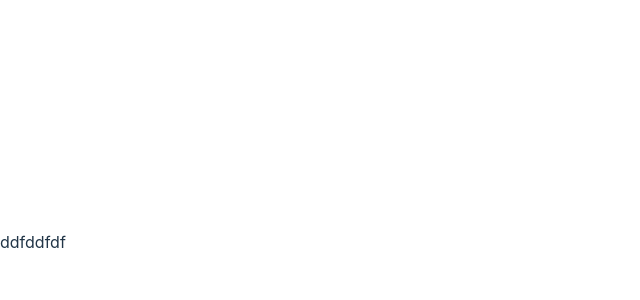
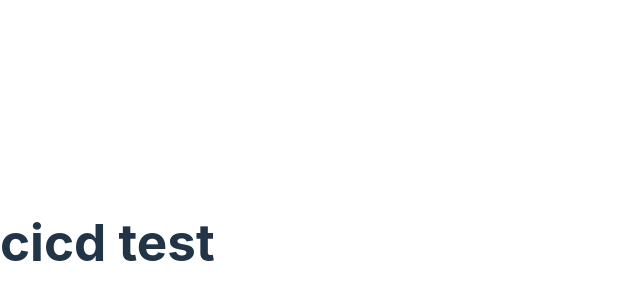
Before and after one commit to yunzzng/petple-front, a React (Vite) app: page / in a window 1280 px wide. Shown: the part 158-458 px from the top of the page, without its empty margins (0-640 px from the left). Built offline with nearby package versions, Linux system fonts and the light colour scheme.

Commit message:
chore: cicd test

```diff
--- a/src/pages/Home/index.tsx
+++ b/src/pages/Home/index.tsx
@@ -1,10 +1,9 @@
 const Home = () => {
-
   return (
     <>
-    ddfddfdf
+      <h1>cicd test</h1>
     </>
-  )
-}
+  );
+};
 
 export default Home;
```
